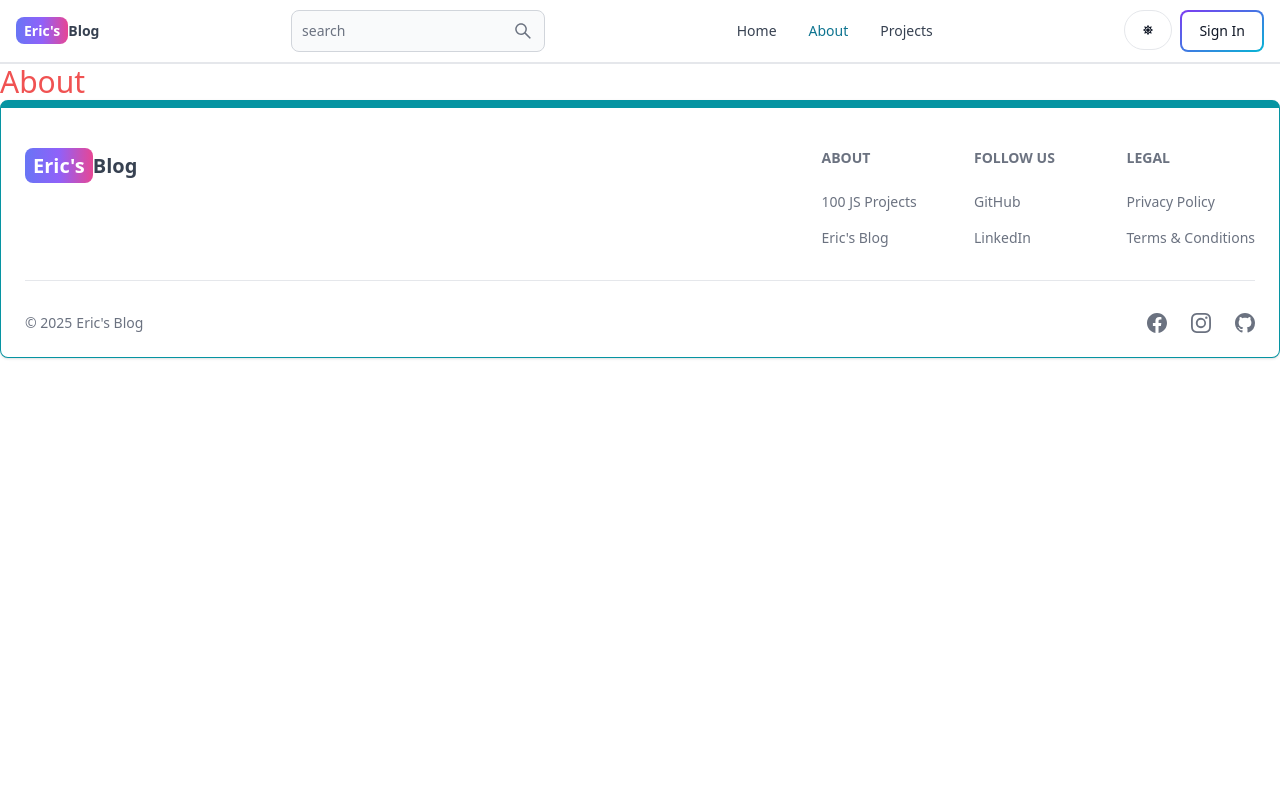
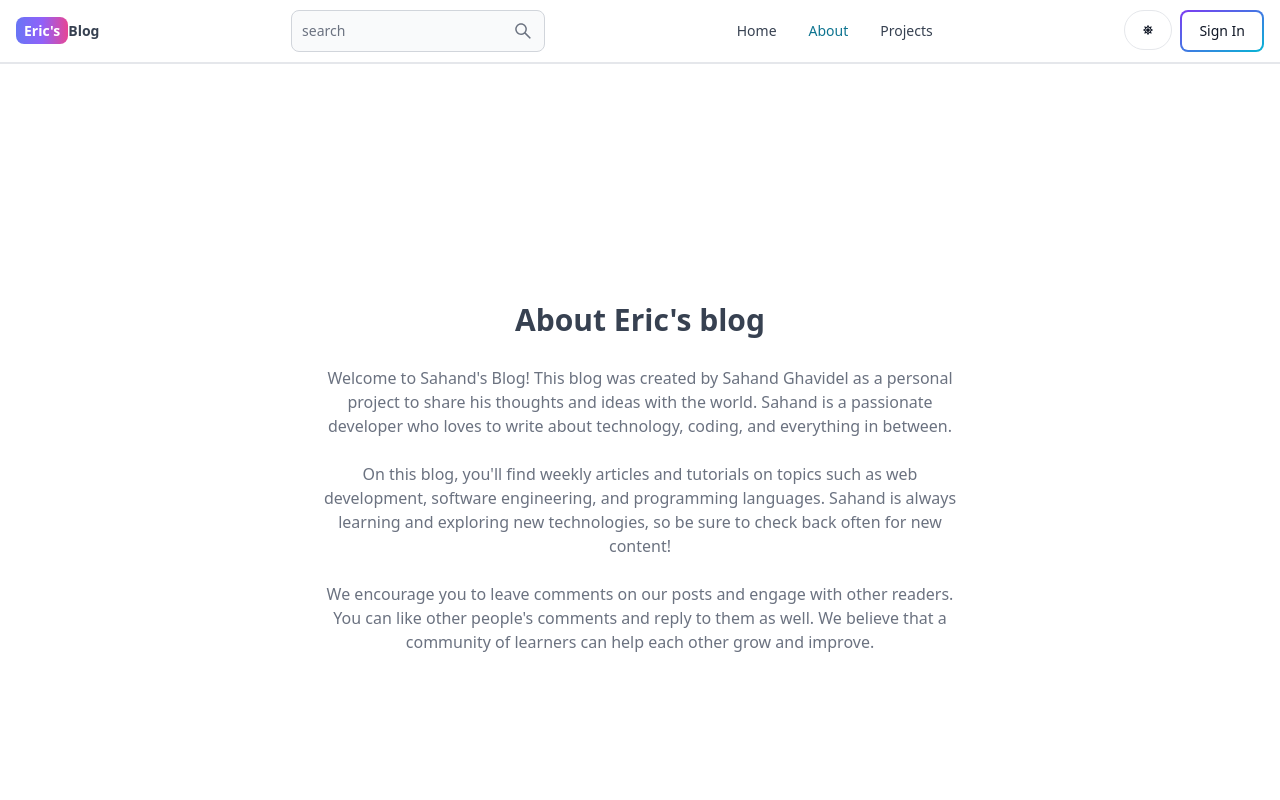
Before and after one commit to e-pallad/mern-blog, a React (Vite) app in the folder client/: page /about in a window 1280 px wide. Shown: the top 800 px of the page. Built offline with nearby package versions, Linux system fonts and the light colour scheme; no server answers.

Commit message:
completeprojects and about pages

```diff
--- a/client/src/pages/About.jsx
+++ b/client/src/pages/About.jsx
@@ -1,5 +1,33 @@
-import React from "react";
-
 export default function About() {
-  return <div className="text-3xl text-red-500">About</div>;
+  return (
+    <div className="min-h-screen flex items-center justify-center">
+      <div className="max-w-2xl mx-auto p-3 text-center">
+        <div className="">
+          <h1 className="text-3xl font font-semibold text-center my-7">
+            About Eric's blog
+          </h1>
+          <div className="text-md text-gray-500 flex flex-col gap-6">
+            <p>
+              Welcome to Sahand's Blog! This blog was created by Sahand Ghavidel
+              as a personal project to share his thoughts and ideas with the
+              world. Sahand is a passionate developer who loves to write about
+              technology, coding, and everything in between.
+            </p>
+            <p>
+              On this blog, you'll find weekly articles and tutorials on topics
+              such as web development, software engineering, and programming
+              languages. Sahand is always learning and exploring new
+              technologies, so be sure to check back often for new content!
+            </p>
+            <p>
+              We encourage you to leave comments on our posts and engage with
+              other readers. You can like other people's comments and reply to
+              them as well. We believe that a community of learners can help
+              each other grow and improve.
+            </p>
+          </div>
+        </div>
+      </div>
+    </div>
+  );
 }
--- a/client/src/pages/Projects.jsx
+++ b/client/src/pages/Projects.jsx
@@ -1,7 +1,14 @@
-import React from 'react'
+import CallToAction from "../components/CallToAction";
 
 export default function Projects() {
   return (
-    <div>Projects</div>
-  )
+    <div className="min-h-screen max-w-2xl mx-auto flex justify-center items-center flex-col gap-6 p-3">
+      <h1 className="text-3xl font-semibold">Projects</h1>
+      <p className="text-md text-gray-500">
+        Build fun and engaging projects while learning HTML, CSS, and
+        JavaScript!
+      </p>
+      <CallToAction />
+    </div>
+  );
 }
```
